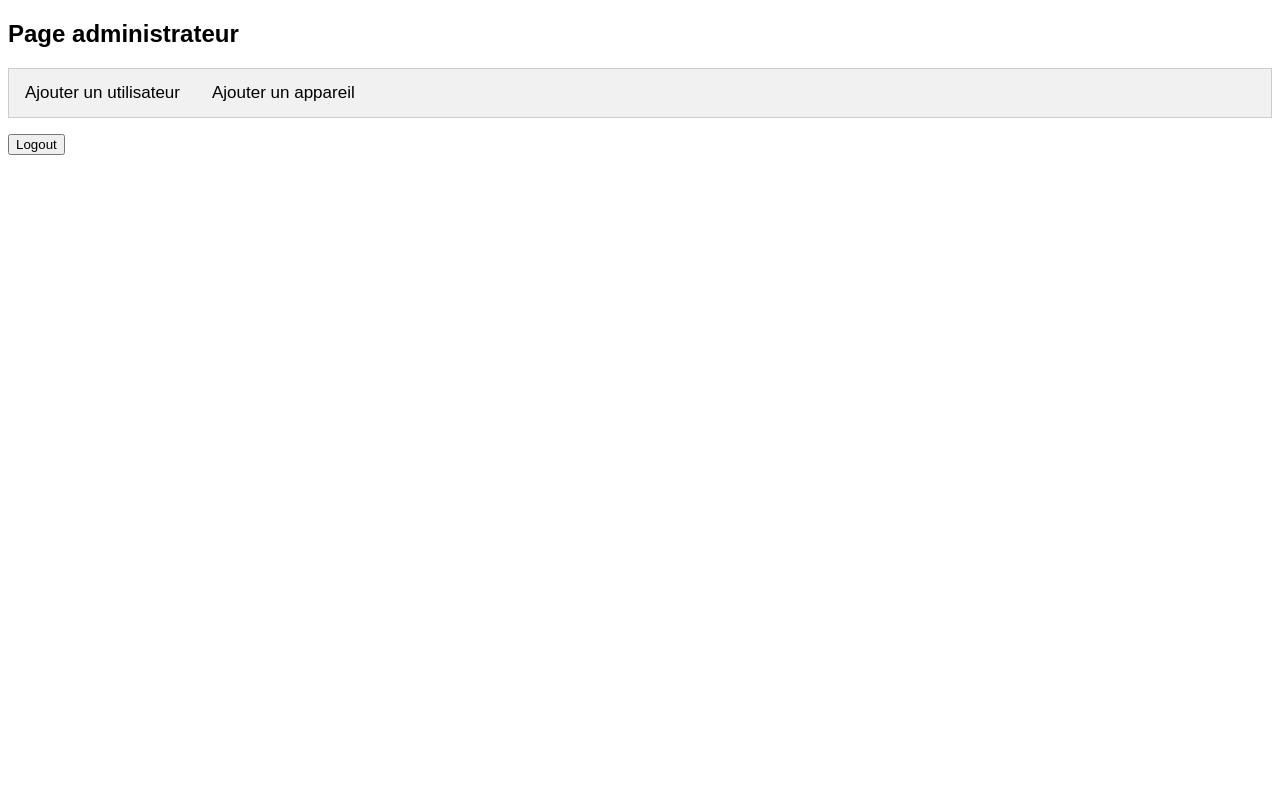
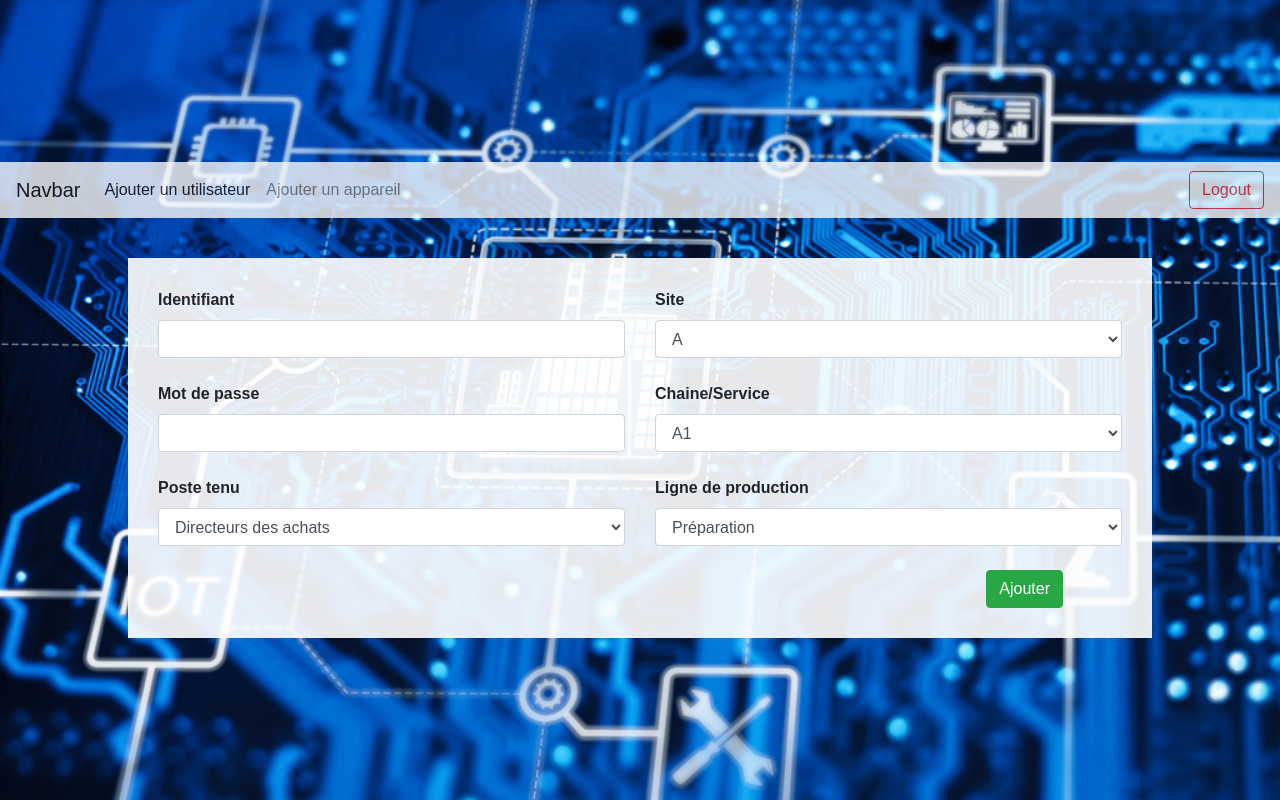
Before and after one commit to Maxerived/SSEPythonFlask_MonitIntel, a Flask app: page /admin in a window 1280 px wide. Run offline with Flask 2, Linux system fonts and the light colour scheme; a user stored in the database is signed in; some libraries are stand-ins or nearby versions.

Commit message:
interface graphique de page admin

```diff
--- /dev/null
+++ b/static/styles/admin.css
@@ -0,0 +1,35 @@
+.tabcontent {
+    display: none;
+    height:  auto;
+    width: 80%;
+    margin-top: 40px;
+    margin-bottom: auto;
+    margin-left: auto;
+    margin-right: auto;
+    background:rgba(255,255,255, 0.9);
+padding: 30px;
+}
+
+.navbar {
+    opacity: 0.8;
+}
+
+html,
+body {
+    background-image: url("../img/iot-background.jpg");
+    background-size: cover;
+    background-repeat: no-repeat;
+    height: 100%;
+    font-family: sans-serif;
+    align-content: center;
+}
+
+
+input:focus {
+    outline: 0 0 0 0 !important;
+    box-shadow: 0 0 0 0 !important;
+}
+
+.error {
+    color: red;
+}
--- a/templates/admin.html
+++ b/templates/admin.html
@@ -1,140 +1,196 @@
-{% extends "layout.html" %}
-{% block body %}
+{% extends "layout.html" %} {% block body %}
 <html>
 
 <head>
     <title>Page administrateur</title>
+    <meta charset="utf-8">
     <meta name="viewport" content="width=device-width, initial-scale=1">
-  <style>
-    body {
-      font-family: Arial;
-    }
-
-    /* Style the tab */
-    .tab {
-      overflow: hidden;
-      border: 1px solid #ccc;
-      background-color: #f1f1f1;
-    }
-
-    /* Style the buttons inside the tab */
-    .tab button {
-      background-color: inherit;
-      float: left;
-      border: none;
-      outline: none;
-      cursor: pointer;
-      padding: 14px 16px;
-      transition: 0.3s;
-      font-size: 17px;
-    }
-
-    /* Change background color of buttons on hover */
-    .tab button:hover {
-      background-color: #ddd;
-    }
-
-    /* Create an active/current tablink class */
-    .tab button.active {
-      background-color: #ccc;
-    }
-
-    /* Style the tab content */
-    .tabcontent {
-      display: none;
-      padding: 6px 12px;
-      border: 1px solid #ccc;
-      border-top: none;
-    }
-  </style>
+    <link rel="stylesheet" href="https://maxcdn.bootstrapcdn.com/bootstrap/4.5.2/css/bootstrap.min.css">
+    <script src="https://ajax.googleapis.com/ajax/libs/jquery/3.5.1/jquery.min.js"></script>
+    <script src="https://cdnjs.cloudflare.com/ajax/libs/popper.js/1.16.0/umd/popper.min.js"></script>
+    <script src="https://maxcdn.bootstrapcdn.com/bootstrap/4.5.2/js/bootstrap.min.js"></script>
+    <!--Custom styles-->
+    <link rel="stylesheet" type="text/css" href="{{ url_for('static',filename='styles/admin.css') }}">
 </head>
 
-<body>
-  <h2>Page administrateur</h2>
-  <div class="tab">
-    <button class="tablinks" onclick="openForm(event, 'adduser')">Ajouter un utilisateur</button>
-    <button class="tablinks" onclick="openForm(event, 'adddevice')">Ajouter un appareil</button>
+<body onload="openFirstForm()">
+    <nav class="navbar navbar-expand-lg navbar-light bg-light">
+        <a class="navbar-brand" href="">Navbar</a>
+        <button class="navbar-toggler" type="button" data-toggle="collapse" data-target="#navbarSupportedContent"
+            aria-controls="navbarSupportedContent" aria-expanded="false" aria-label="Toggle navigation">
+            <span class="navbar-toggler-icon"></span>
+        </button>
+
+        <div class="collapse navbar-collapse" id="navbarSupportedContent">
+            <ul class="navbar-nav mr-auto">
+                <li class="nav-item" onclick="openForm(event, 'adduser')">
+                    <a class="nav-link tablinks" href="#">Ajouter un utilisateur</a>
+                </li>
+                <li class="nav-item" onclick="openForm(event, 'adddevice')">
+                    <a class="nav-link tablinks" href="#adddevice">Ajouter un appareil</a>
+                </li>
+            </ul>
+            <button class="btn btn-outline-danger my-2 my-sm-0"
+                onclick="window.location.href='/logout';">Logout</button>
         </div>
-
+    </nav>
 
     <div id="adduser" class="tabcontent">
         <form action="/admin/add_user" method="post">
+            <div class="row">
+                <div class="col-6">
                     <label for="uname"><b>Identifiant</b></label>
                     <br>
-            <input type="text" name="uname" required>
+                    <input class="form-control" type="text" name="uname" required>
                     <br>
                     <label for="psw"><b>Mot de passe</b></label>
                     <br>
-            <input type="password" name="psw" required>
+                    <input class="form-control" type="password" name="psw" required>
                     <br>
+
+                    <label for="poste"><b>Poste tenu</b></label>
+                    <br>
+                    <select class="form-control" name="poste">
+                        <option value="dir_achats">Directeurs des achats</option>
+                        <option value="resp_site">Responsable de Site</option>
+                        <option value="resp_prod">Responsables approd'un site de production</option>
+                        <option value="resp_chaine">Responsable de chaine</option>
+                        <option value="resp_ligne">Responsable de ligne</option>
+                    </select>
+                    <br>
+                </div>
+                <div class="col-6">
                     <label for="site"><b>Site</b></label>
                     <br>
-            <input type="text" name="site" required>
+                    <select class="form-control" name="site">
+                        <option value="A">A</option>
+                        <option value="B">B</option>
+                        <option value="C">C</option>
+                    </select>
                     <br>
                     <label for="chaine"><b>Chaine/Service</b></label>
                     <br>
-            <input type="text" name="chaine" required>
+                    <select class="form-control" name="chaine">
+                        <option value="A1">A1</option>
+                        <option value="B1">B1</option>
+                        <option value="B2">B2</option>
+                        <option value="B3">B3</option>
+                        <option value="C1">C1</option>
+                        <option value="C2">C2</option>
+                    </select>
                     <br>
                     <label for="ligne"><b>Ligne de production</b></label>
                     <br>
-            <input type="text" name="ligne">
+                    <select class="form-control" name="ligne">
+                        <option value="prep">Préparation</option>
+                        <option value="cuis">Cuisson</option>
+                        <option value="emba">Emballage</option>
+                    </select>
                     <br>
-            <label for="poste"><b>Poste tenu</b></label>
-            <br>
-            <input type="text" name="poste" required>
-            <br>
-            <button type="submit">Ajouter</button>
+                </div>
+            </div>
+            <div class="row">
+                <div class="col-10 error">
+                    {% if error %}
+                    <strong>Info :</strong> {{ error }}
+                    {% endif %}
+                </div>
+                <div class="col-2">
+                    <button class="btn btn-success" type="submit">Ajouter</button>
+                </div>
+            </div>
         </form>
     </div>
 
     <div id="adddevice" class="tabcontent">
         <form action="/admin/add_device" method="post">
+            <div class="row">
+                <div class="col-6">
                     <label for="appareil"><b>Appareil</b></label>
                     <br>
-            <input type="text" name="appareil" required>
+                    <input class="form-control" type="text" name="appareil" required>
                     <br>
                     <label for="type"><b>Type</b></label>
                     <br>
-            <input type="text" name="type" required>
+                    <select class="form-control" name="type">
+                        <option value="P1">(P1) Poids cuve Matière première</option>
+                        <option value="VM1">(VM1) Vitesse malaxage</option>
+                        <option value="VT1">(VT1) Vitesse tapis ligne préparation</option>
+                        <option value="T1">(T1) Température four</option>
+                        <option value="VT2">(VT2) Vitesse tapis ligne cuisson</option>
+                        <option value="P2">(P2) Poids produit fini sortie de chaine de production</option>
+                    </select>
                     <br>
                     <label for="site"><b>Site de production</b></label>
                     <br>
-            <input type="text" name="site" required>
+                    <select class="form-control" name="site">
+                        <option value="A">A</option>
+                        <option value="B">B</option>
+                        <option value="C">C</option>
+                    </select>
                     <br>
+                </div>
+                <div class="col-6">
                     <label for="chaine"><b>Chaine de production</b></label>
                     <br>
-            <input type="text" name="chaine" required>
+                    <select class="form-control" name="chaine">
+                        <option value="A1">A1</option>
+                        <option value="B1">B1</option>
+                        <option value="B2">B2</option>
+                        <option value="B3">B3</option>
+                        <option value="C1">C1</option>
+                        <option value="C2">C2</option>
+                    </select>
                     <br>
                     <label for="ligne"><b>Ligne de production</b></label>
                     <br>
-            <input type="text" name="ligne" required>
+                    <select class="form-control" name="ligne">
+                        <option value="prep">Préparation</option>
+                        <option value="cuis">Cuisson</option>
+                        <option value="emba">Emballage</option>
+                    </select>
                     <br>
-            <button type="submit">Ajouter</button>
+
+                </div>
+            </div>
+            <div class="row">
+                <div class="col-10 error">
+                    {% if error %}
+                    <strong>Info :</strong> {{ error }}
+                    {% endif %}
+                </div>
+                <div class="col-2">
+                    <button class="btn btn-success" type="submit">Ajouter</button>
+                </div>
+            </div>
         </form>
     </div>
 
-  <script>function openForm(evt, cityName) {
-      var i, tabcontent, tablinks;
+    <script>
+        function openFirstForm() {
+            var tabcontent;
+            var navitem;
+            tabcontent = document.getElementsByClassName("tabcontent");
+            navitem = document.getElementsByClassName("nav-item");
+
+            tabcontent[0].style.display = "block";
+            navitem[0].className += " active";
+        }
+
+        function openForm(evt, cityName) {
+            var i, tabcontent, navitem;
             tabcontent = document.getElementsByClassName("tabcontent");
             for (i = 0; i < tabcontent.length; i++) {
                 tabcontent[i].style.display = "none";
             }
-      tablinks = document.getElementsByClassName("tablinks");
-      for (i = 0; i < tablinks.length; i++) {
-        tablinks[i].className = tablinks[i].className.replace(" active", "");
+            navitem = document.getElementsByClassName("nav-item");
+            for (i = 0; i < navitem.length; i++) {
+                navitem[i].className = navitem[i].className.replace(" active", "");
             }
             document.getElementById(cityName).style.display = "block";
             evt.currentTarget.className += " active";
-    }</script>
-
-  {% if error %}
-  <p class=error>
-    <strong>Info :</strong> {{ error }}
-    {% endif %}
-  <p>
-
-    <button onclick="window.location.href='/logout';">Logout</button>
-
+        }
+    </script>
 </body>
 
 </html>
--- a/templates/login.html
+++ b/templates/login.html
@@ -51,7 +51,7 @@
 						</div>
 					</form>
 					{% if error %}
-					<p class=error>
+					<p class="error">
 						<strong>Info :</strong> {{ error }}
 					</p>
 					{% endif %}
```
Also changed, not shown: profils_utilisateurs.db, 1 other file. Lines whose indentation alone changed are shown as unchanged.
